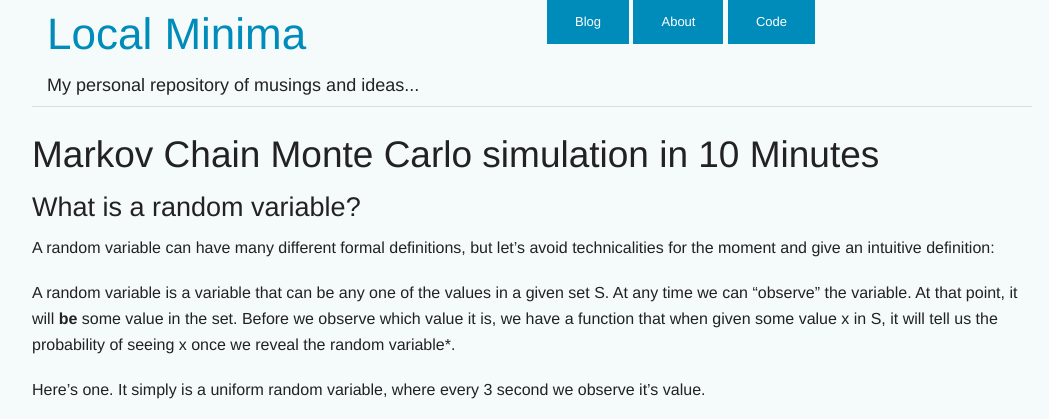
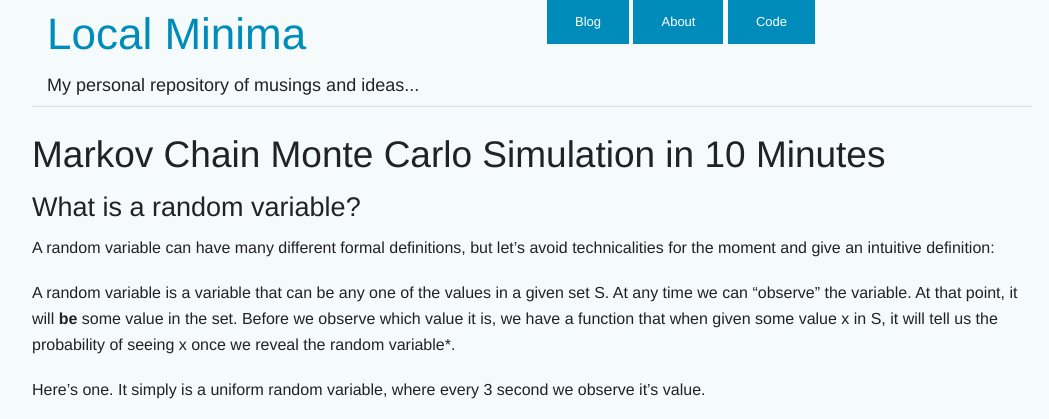
Before and after one commit to jfarid27/jfarid27.github.io, a Jekyll site: the page built from _posts/2015-10-06-javascript-mcmc.md, in a window 1280 px wide and 900 px high, cut to the strip 0-419 px from the top of the window. Shown: the whole strip, without its empty margins (108-1157 px from the left). Built offline with Jekyll 4.4.1, drawn with Linux system fonts in a browser that asks for light colours.

```diff
--- a/_posts/2015-10-06-javascript-mcmc.md
+++ b/_posts/2015-10-06-javascript-mcmc.md
@@ -1,10 +1,10 @@
 ---
 layout : post
-title  : Markov Chain Monte Carlo simulation in 10 Minutes
+title  : Markov Chain Monte Carlo Simulation in 10 Minutes
 snip   : When all else fails... simulate everything
 ---
 
-##Markov Chain Monte Carlo simulation in 10 Minutes
+##Markov Chain Monte Carlo Simulation in 10 Minutes
 
 ###What is a random variable?
 
```
